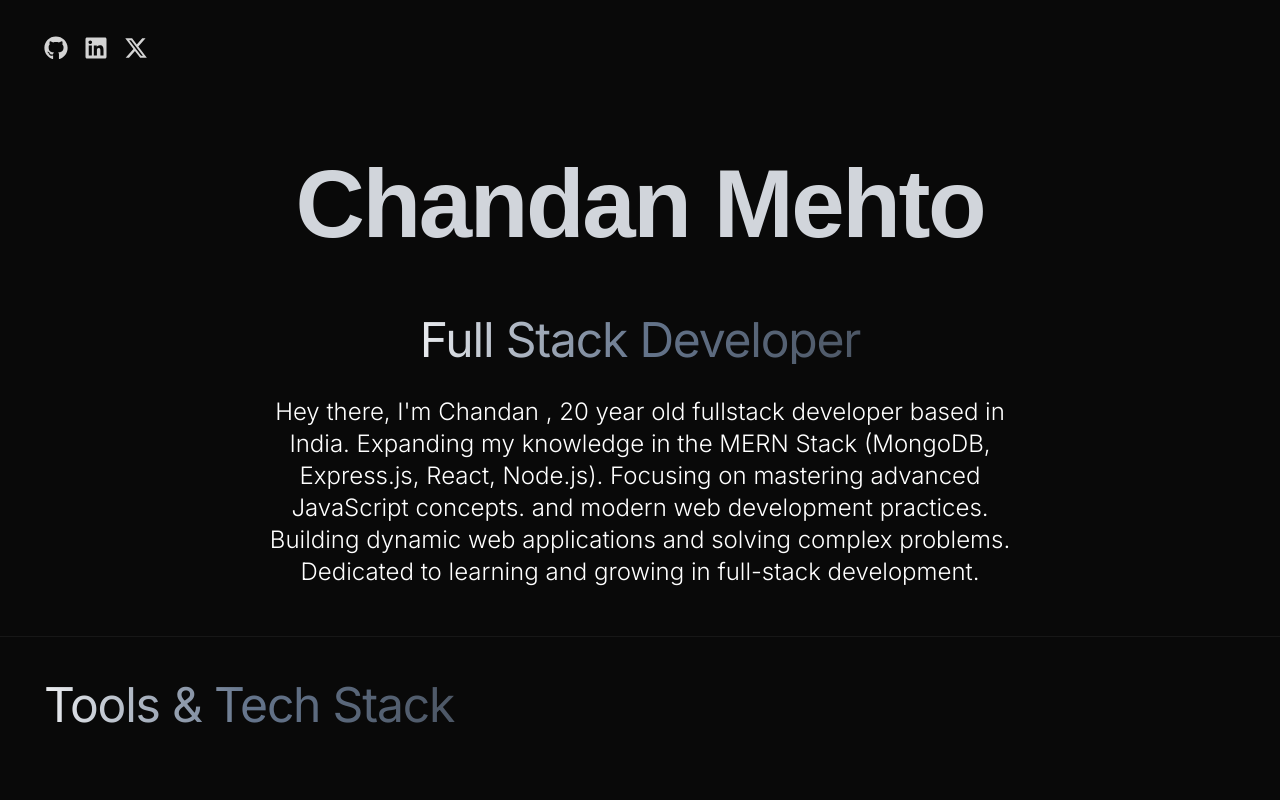
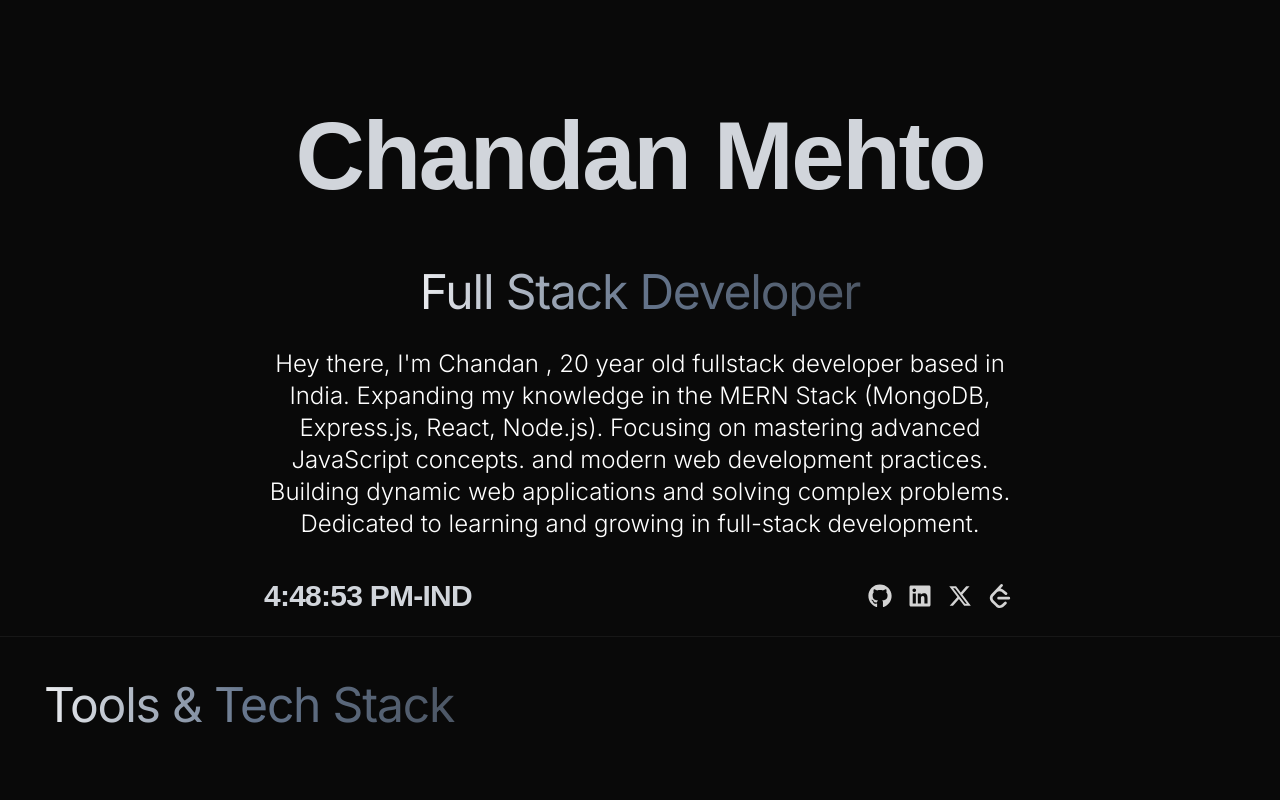
Before and after one commit to iChandanMehto/Porfolio, a React (Vite) app: page / in a window 1280 px wide. Shown: the top 800 px of the page. Built offline with nearby package versions, Linux system fonts and the light colour scheme; a web font is replaced by a local one.

Commit message:
Implemented new UI

```diff
--- a/src/components/Hero.jsx
+++ b/src/components/Hero.jsx
@@ -1,17 +1,35 @@
-import { HERO_CONTENT } from '../constants'
+import { useState, useEffect } from 'react'
+import { FaLinkedin } from 'react-icons/fa';
+import { FaGithub } from 'react-icons/fa';
+import { FaXTwitter } from "react-icons/fa6";
+import { FaDiscord } from "react-icons/fa";
+import { HERO_CONTENT } from '../constants';
+import { SiLeetcode } from "react-icons/si";
 // import { animate, scroll  } from "motion";
-import {motion} from "framer-motion";
+// import {motion} from "framer-motion";
 
-const container = (delay)=>({
-hidden : {x: -100, opacity:0},
-visible :{
-    x:0,
-    opacity:1,
-    transition:{duriation:0.5, delay:delay},
-},
-})
+
+// const container = ()=>({
+
+// })
 
 const Hero = () => {
+
+const [time, setTime] = useState(new Date());
+
+useEffect(() => {
+  const timer = setInterval(() => {
+    setTime(new Date());
+  }, 1000);
+
+  return () => clearInterval(timer); // Cleanup on unmount
+}, []);
+
+const formatTime = (date) => {
+  return date.toLocaleTimeString();
+};
+
+
   return (
 
     <div className='border-b flex justify-center items-center relative container   w-full border-neutral-900 pb-4 lg:mb35'>
@@ -19,23 +37,42 @@ const Hero = () => {
         <div className='flex flex-wrap '>
             <div className='w-full '>
             <div className='flex flex-col items-center lg:items-center ' >
-<motion.h1
-variants={container(0 )}
-initial ="hidden"
-animate = "visible"
+<h1
+// variants={container(0 )}
+// initial ="hidden"
+// animate = "visible"
 
-className='md:pb-16 px-4 pb-8 text-gray-300 text-6xl navClass md:text-6xl font-medium tracking-tight lg:mt-10 lg:text-8xl text-center '>Chandan Mehto</motion.h1>
-<motion.span
-variants={container(0.5 )}
-initial ="hidden"
-animate = "visible"
+className='md:pb-16 px-4 pb-8 text-gray-300 text-6xl navClass md:text-6xl font-medium tracking-tight lg:mt-10 lg:text-8xl text-center '>Chandan Mehto</h1>
+<span
+// variants={container(0.5 )}
+// initial ="hidden"
+// animate = "visible"
  className='bg-gradient-to-r from-gray-100 via-slate-500 to-gray-600 bg-clip-text text-center px-4 text-5xl tracking-tight text-transparent'>
-Full Stack Developer</motion.span>
-<motion.p
-variants={container(1)}
-initial ="hidden"
-animate = "visible"
-className='my-2 text-white  max-w-[768px] md:py-6 py-3 px-3 text-base md:text-2xl text-center font-light  '>{HERO_CONTENT}</motion.p>
+Full Stack Developer</span>
+<p
+className='my-2 text-white  max-w-[768px] md:py-6 py-3 px-3 text-base md:text-2xl text-center font-light  '>{HERO_CONTENT}</p>
+            </div>
+            <div className=' flex flex-row justify-between  items-center '>
+            <div className=' px-2  text-gray-300 text-base navClass md:text-6xl font-medium tracking-tight lg:text-3xl text-center '>
+{formatTime(time)}-IND
+  </div>
+  <div className='md:m-3 mx-3 my-6 flex items-center justify-center gap-4 text-2xl'>
+        <a href="https://github.com/Iamchandanmehto" target="_blank" rel="noopener noreferrer">
+          <FaGithub />
+        </a>
+        <a href="https://linkedin.com/in/chandanmehto" target="_blank" rel="noopener noreferrer">
+          <FaLinkedin />
+        </a>
+        <a href="https://x.com/ichandanmehto" target="_blank" rel="noopener noreferrer">
+          <FaXTwitter />
+        </a>
+        {/* <a href="https://x.com/ichandanmehto" target="_blank" rel="noopener noreferrer">
+        <FaDiscord />
+        </a> */}
+        <a href="https://x.com/ichandanmehto" target="_blank" rel="noopener noreferrer">
+        <SiLeetcode />
+        </a>
+      </div>
             </div>
 
             </div>
--- a/src/components/Navbar.jsx
+++ b/src/components/Navbar.jsx
@@ -1,23 +1,11 @@
-import { FaLinkedin } from 'react-icons/fa';
-import { FaGithub } from 'react-icons/fa';
-import { FaXTwitter } from "react-icons/fa6"; // Corrected import
+
 
 const Navbar = () => {
 
   return (
-    <nav className='md:mb-5 right-0 mb-3 z-10 flex flex-row items-center justify-between py-4 md:py-6'>
-      <div className='md:m-3 mx-3 my-6 flex items-center justify-center gap-4 text-2xl'>
-        <a href="https://github.com/Iamchandanmehto" target="_blank" rel="noopener noreferrer">
-          <FaGithub />
-        </a>
-        <a href="https://linkedin.com/in/chandanmehto" target="_blank" rel="noopener noreferrer">
-          <FaLinkedin />
-        </a>
-        <a href="https://x.com/ichandanmehto" target="_blank" rel="noopener noreferrer">
-          <FaXTwitter />
-        </a>
-      </div>
-      {/* <hr className="border-t-2 border-slate-800 w-full " /> */}
+    <nav className='md:mb-5 right-0 mb-3 z-10 flex flex-row items-center justify-center py-4 md:py-6'>
+
+
       <div>
 
       </div>
--- /dev/null
+++ b/src/ui/Tools.jsx
@@ -0,0 +1,25 @@
+import React from 'react'
+import { motion } from 'motion/react'
+import cpp from '../assets/imagesTwo/cpp.svg'
+
+const Tools = () => {
+  return (
+    <motion.div
+  className="flex flex-col items-center justify-center"
+  initial={{ y: 0 }}
+  animate={{
+    y: [0, -10, 0], // Moves up and down
+  }}
+  transition={{
+    duration: 3, // Duration of one oscillation
+    repeat: Infinity, // Infinite repetition
+    repeatType: "loop", // Smooth looping
+  }}
+>
+  <img src={cpp} height={72} width={92} alt="C++ Logo" />
+  <p className="pt-2 text-slate-200 text-lg md:text-xl">C++</p>
+</motion.div>
+  )
+}
+
+export default Tools
```
